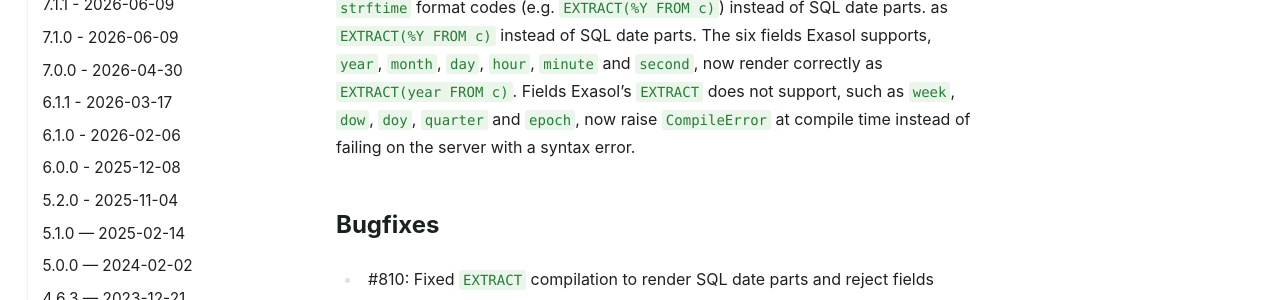
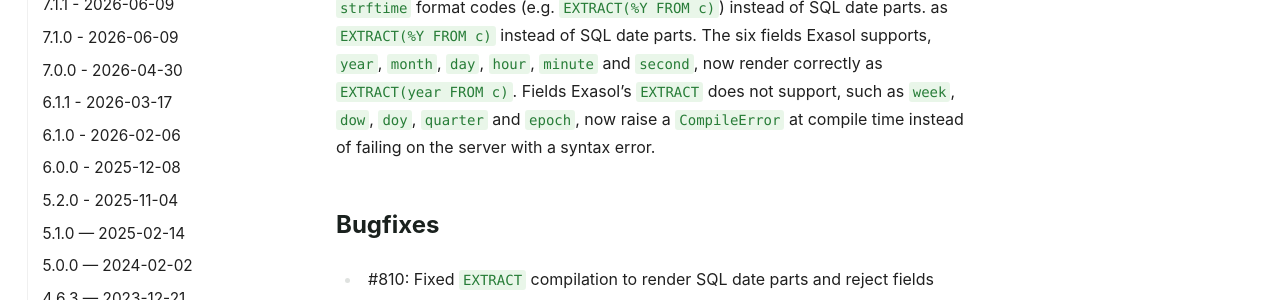
Before and after one commit to exasol/sqlalchemy-exasol, a Sphinx documentation site: the page built from doc/changes/unreleased.md, in a window 1280 px wide and 900 px high. Shown: the part 295-595 px from the top of the window. Built offline with Sphinx 7.4.7, drawn with Linux system fonts in a browser that asks for light colours.

```diff
--- a/doc/changes/unreleased.md
+++ b/doc/changes/unreleased.md
@@ -7,7 +7,7 @@ In this patch release, `EXTRACT` compilation is fixed. The `extract_map` overrid
 as `EXTRACT(%Y FROM c)` instead of SQL date parts. The six fields Exasol supports,
 `year`, `month`, `day`, `hour`, `minute` and `second`, now render correctly as
 `EXTRACT(year FROM c)`. Fields Exasol's `EXTRACT` does not support, such as `week`,
-`dow`, `doy`, `quarter` and `epoch`, now raise `CompileError` at compile time instead
+`dow`, `doy`, `quarter` and `epoch`, now raise a `CompileError` at compile time instead
 of failing on the server with a syntax error.
 
 ## Bugfixes
```
